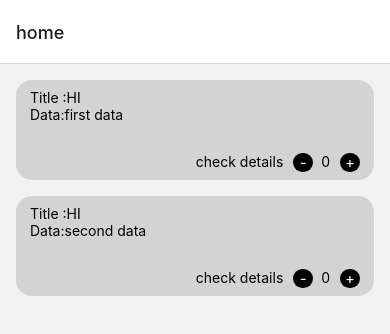
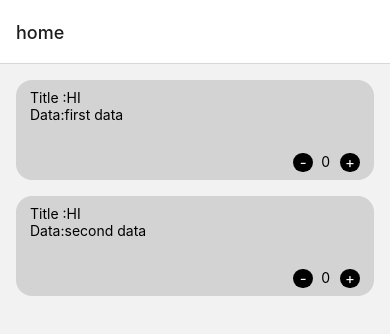
Before and after one commit to Mukesh848/reduxtutorial, a React Native app: screen / in a window 390 px wide. Shown: the top 334 px of the page. Built offline with nearby package versions, Linux system fonts and the light colour scheme.

Commit message:
redux update

```diff
--- a/App.js
+++ b/App.js
@@ -1,24 +1,16 @@
 import React from "react";
-import {View , Text , StyleSheet, SafeAreaView} from "react-native";
-import { create } from "react-test-renderer";
+import { StyleSheet, SafeAreaView } from "react-native";
+import { Provider } from "react-redux";
 import Routes from "./src/Navigation/Route";
+import store from "./src/redux/store";
 
-
-function App(){
-  return(
-   <SafeAreaView style={Style.container}>
-    <Routes/>
-    </SafeAreaView>
+function App() {
+  return (
+      <Provider store={store}>
+        <Routes />
+      </Provider>
   )
 }
 
-const Style = StyleSheet.create(
-{  container:
-  {
-    flex:1,
-
-  }
-}
-)
 
 export default App
--- a/src/Navigation/Route.js
+++ b/src/Navigation/Route.js
@@ -6,14 +6,14 @@ import Navigationstrings from './Navigationstrings';
 import Home from '../Screens/Home';
 import Details from "../Screens/Details"
 
+const Stack = createNativeStackNavigator()
 
 const Routes =()=>{
-    const Stack = createNativeStackNavigator()
     return(
         <NavigationContainer>
             <Stack.Navigator>
-                <Stack.Screen name={Navigationstrings.HOME} component={Home}></Stack.Screen>
-                <Stack.Screen name={Navigationstrings.DETAILS} component={Details}></Stack.Screen>
+                <Stack.Screen name={Navigationstrings.HOME} component={Home}/>
+                <Stack.Screen name={Navigationstrings.DETAILS} component={Details}/>
             </Stack.Navigator>
         </NavigationContainer>
     )
--- a/src/Screens/Home.js
+++ b/src/Screens/Home.js
@@ -4,51 +4,31 @@ import { Styles } from "./style";
 import Navigationstrings from "../Navigation/Navigationstrings";
 import { decrement, increment } from "../redux/action";
 import store from "../redux/store";
-import colorpath from "../constants/colorpath";
+import { useSelector } from "react-redux";
 
 const Home = ({ navigation, route }) => {
 
+    const storeData = useSelector(state => state.myData)
 
+    const onInc = (item) => {
+        store.dispatch(increment(item.quantity, item.id))
+    }
+    const onDec = (item) => {
+        store.dispatch(decrement(item.quantity, item.id))
+    }
 
-    const [flatItem, setFlatItem] = useState(store.getState().state.myData)
-    console.log("flat item", flatItem)
-
-    useEffect(() => {
-
-        const unsubscribe = store.subscribe(() => {
-
-            let data = store.getState().state.myData
-            console.log("data on home screen", data)
-            setFlatItem(data)
-        })
-        return () => {
-            unsubscribe()
-        }
-    }, [route?.params])
-    const onInc = () => {
-        store.dispatch(increment(flatItem.quantity))
-    }
-    const onDec = () => {
-
-        store.dispatch(decrement(flatItem.quantity))
-    }
+    const renderItemfunc = ({ item, index }) => {
         return (
-        <View>
-            <FlatList
-                data={flatItem}
-                renderItem={({ item, index }) => {
-                    return (
-                        <View style={Styles.flatstyle}>
+            <TouchableOpacity onPress={() => { navigation.navigate(Navigationstrings.DETAILS) }} style={Styles.flatstyle}>
                 <Text>Title :{item?.Title}</Text>
                 <Text>Data:{item.data}</Text>
-                            {!!item.quantity!==0 ? <View style={Styles.bview}>
-                                <Text onPress={() => { navigation.navigate(Navigationstrings.DETAILS) }}>check details</Text>
+                {true ? <View style={Styles.bview}>
                     <TouchableOpacity style={Styles.bstyle}
-                                onPress={()=>{ store.dispatch(decrement(item.quantity,item.id))}} >
+                        onPress={() => onDec(item)} >
                         <Text style={Styles.btnText}>-</Text>
                     </TouchableOpacity>
                     <Text>  {item.quantity}</Text>
-                                <TouchableOpacity style={Styles.bstyle} onPress={()=>{ store.dispatch(increment(item.quantity , item.id))}}>
+                    <TouchableOpacity style={Styles.bstyle} onPress={() => onInc(item)}>
                         <Text style={Styles.btnText}>+</Text>
                     </TouchableOpacity>
                 </View>
@@ -57,9 +37,16 @@ const Home = ({ navigation, route }) => {
                             <Text style={Styles.btnText}>Add item</Text>
                         </TouchableOpacity>
                     </View>}
-                        </View>
+            </TouchableOpacity>
         )
-                }}
+    }
+
+    return (
+        <View  style={{ flex: 1 }}>
+            <FlatList
+                data={storeData}
+                renderItem={renderItemfunc}
+                extraData={storeData}
             />
         </View>
     )
--- a/src/redux/action.js
+++ b/src/redux/action.js
@@ -1,17 +1,20 @@
 
 import types from "./types";
-export function increment(data, data2){
+
+export function increment(data, data2) {
     return {
-        type:types.INCREMENT,
-        payload:{ quantity:data ,
-            id:data2}
-    }
-    }
-
-export function decrement(data , data2){
-    return {
-        type:types.DECREMENT,
-        payload: { quantity:data ,
-            id:data2}
+        type: types.INCREMENT,
+        payload: { quantity: data, id: data2 }
     }
 }
+
+
+export function decrement(data, data2) {
+    return {
+        type: types.DECREMENT,
+        payload: {
+            quantity: data,
+            id: data2
+        }
+    }
+}
--- a/src/redux/reducer.js
+++ b/src/redux/reducer.js
@@ -1,4 +1,5 @@
 import types from "./types";
+
 let init_state = {
     myData:[
         {id:1,
@@ -12,31 +13,40 @@ let init_state = {
          data:'second data',
           quantity:0
         }
-    ]
+    ],
+    number: 1
 }
-let arr=init_state.myData
 
 export function counterReducer(state = init_state, action) {
-
     console.log("data in reducer",action.payload)
     switch (action.type) {
         case types.INCREMENT: {
+
             let data = action.payload.quantity
-            console.log("array",state.myData)
-            // let index=state.myData.findIndex(target => target.id !== action.payload.id)
+            let mainArr=[...state.myData]
+            console.log("data in the increment function",mainArr)
+            let index=mainArr.findIndex(target => target.id == action.payload.id)
+            console.log("index of the target data in increment function", index)
             const newArr=[...state.myData];
             console.log("data in new array",newArr)
-            newArr[index].quantity=data+1
-            return {...state,myData:newArr }
+           if(index>=0)
+            { newArr[index].quantity=data+1}
+
+            return{ ...state,myData:newArr, number: 1 }
         }
         case types.DECREMENT: {
             let data = action.payload.quantity
-            // let index=state.myData.findIndex(target => myData.id !== action.payload.id)
+            let mainArr=[...state.myData]
+            console.log("data in the decrement function",mainArr)
+            let index=mainArr.findIndex(target => target.id === action.payload.id)
+            console.log("index of the target data in decrement function", index)
             const newArr=[...state.myData];
-            newArr[index].quantity=data-1
+           if(index>=0)
+            { newArr[index].quantity=data-1}
+
             return {...state,myData:newArr }
         }
         default:
-            return {state}
+            return {...state}
     }
 }
--- a/src/redux/store.js
+++ b/src/redux/store.js
@@ -1,4 +1,6 @@
 import {createStore} from 'redux'
 import  {counterReducer} from './reducer'
+
 const store =createStore(counterReducer)
+
 export default store
```
Also changed, not shown: 3 other files (tests, documents, lock files or other folders). Lines whose indentation alone changed are shown as unchanged.
